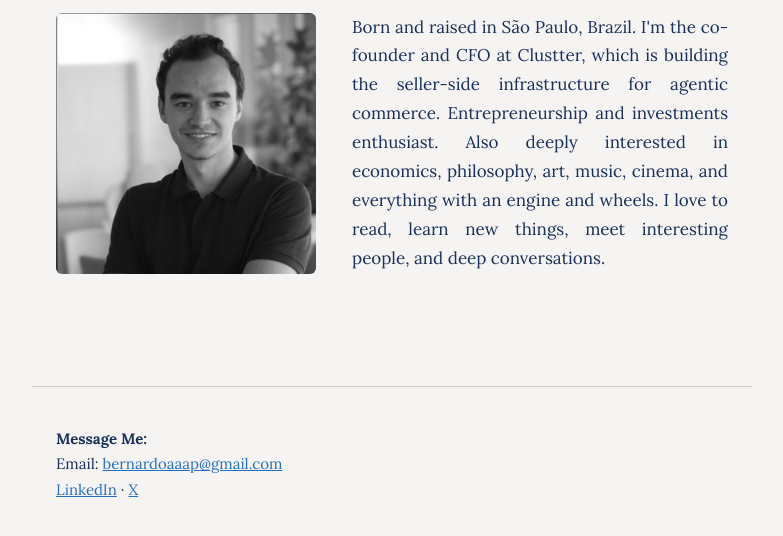
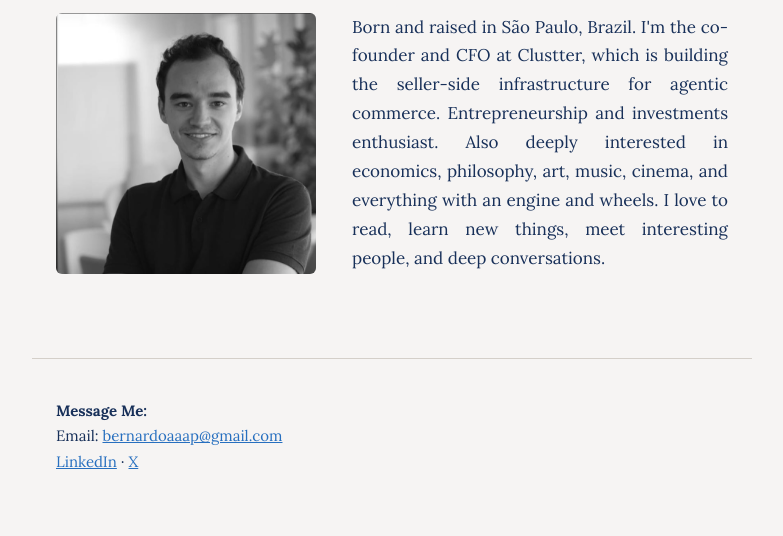
Before and after one commit to bernardoaaap97/bernardo-site, a plain HTML site: page index.html in a window 1280 px wide. Shown: the part 172-708 px from the top of the page, without its empty margins (248-1031 px from the left). Drawn offline with Linux system fonts and the light colour scheme.

Commit message:
reduce footer spacing

```diff
--- a/style.css
+++ b/style.css
@@ -164,7 +164,7 @@ ul.bio-list li a:hover {
 /* Footer */
 footer {
   max-width: var(--max-width);
-  margin: 48px auto 0;
+  margin: 20px auto 0;
   padding: 24px 24px 48px;
   border-top: 1px solid var(--border);
   font-size: 15px;
```
Also changed, not shown: 1 other file.
